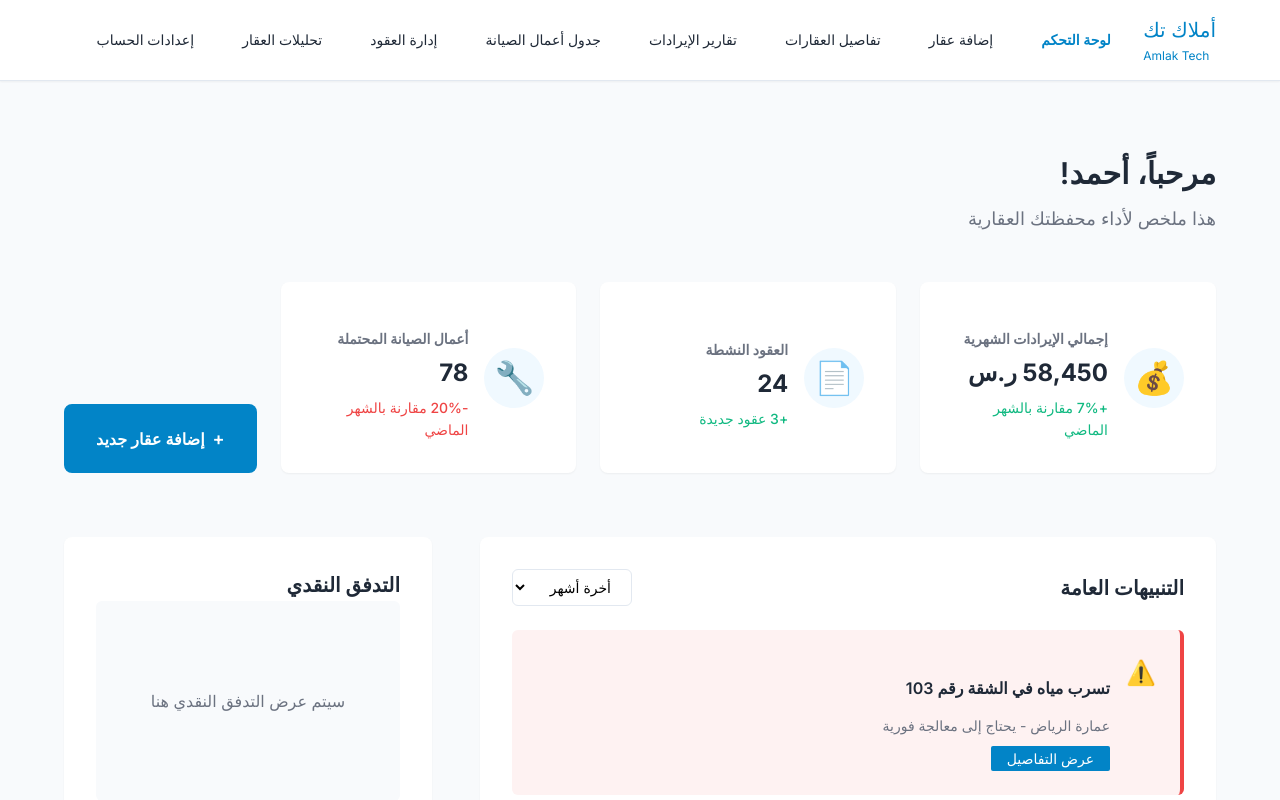
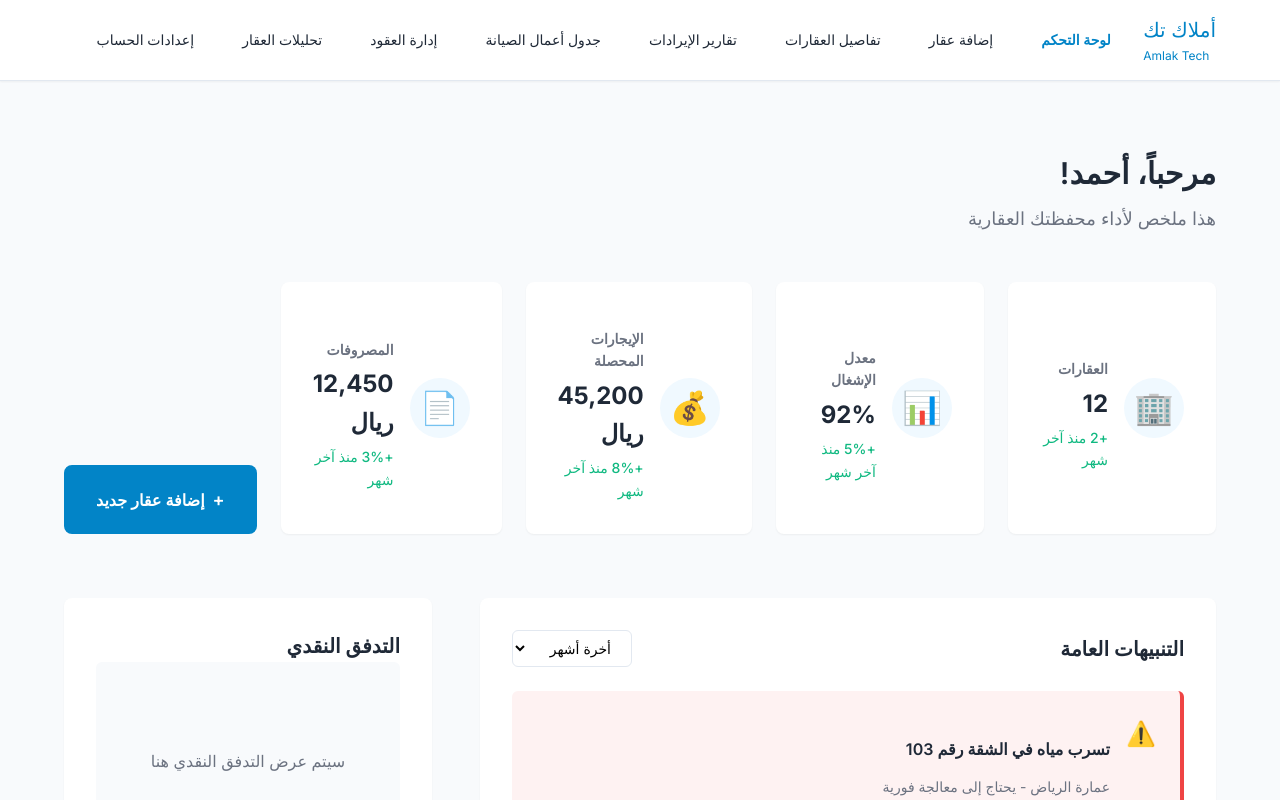
Before and after one commit to yaraabdullah/AmlakTech-Website, a Next.js app: page /owner/dashboard in a window 1280 px wide. Shown: the top 800 px of the page. Built offline with nearby package versions, Linux system fonts and the light colour scheme.

Commit message:
update the cards

```diff
--- a/components/OwnerDashboard.tsx
+++ b/components/OwnerDashboard.tsx
@@ -8,25 +8,36 @@ export default function OwnerDashboard() {
 
   const kpiData = [
     {
-      title: 'إجمالي الإيرادات الشهرية',
-      value: '58,450 ر.س',
-      change: '+7% مقارنة بالشهر الماضي',
+      title: 'العقارات',
+      value: '12',
+      change: '+2 منذ آخر شهر',
       trend: 'up',
-      icon: '💰'
+      icon: '🏢',
+      color: 'blue'
     },
     {
-      title: 'العقود النشطة',
-      value: '24',
-      change: '+3 عقود جديدة',
+      title: 'معدل الإشغال',
+      value: '92%',
+      change: '+5% منذ آخر شهر',
       trend: 'up',
-      icon: '📄'
+      icon: '📊',
+      color: 'green'
     },
     {
-      title: 'أعمال الصيانة المحتملة',
-      value: '78',
-      change: '-20% مقارنة بالشهر الماضي',
-      trend: 'down',
-      icon: '🔧'
+      title: 'الإيجارات المحصلة',
+      value: '45,200 ريال',
+      change: '+8% منذ آخر شهر',
+      trend: 'up',
+      icon: '💰',
+      color: 'blue'
+    },
+    {
+      title: 'المصروفات',
+      value: '12,450 ريال',
+      change: '+3% منذ آخر شهر',
+      trend: 'up',
+      icon: '📄',
+      color: 'red'
     }
   ]
 
--- a/styles/OwnerDashboard.module.css
+++ b/styles/OwnerDashboard.module.css
@@ -162,7 +162,7 @@
 
 .kpiGrid {
   display: grid;
-  grid-template-columns: repeat(3, 1fr);
+  grid-template-columns: repeat(4, 1fr);
   gap: var(--spacing-lg);
   flex: 1;
 }
@@ -669,6 +669,12 @@
 }
 
 /* Responsive Design */
+@media (max-width: 1200px) {
+  .kpiGrid {
+    grid-template-columns: repeat(2, 1fr);
+  }
+}
+
 @media (max-width: 1024px) {
   .dashboardGrid {
     grid-template-columns: 1fr;
@@ -680,7 +686,7 @@
   }
 
   .kpiGrid {
-    grid-template-columns: 1fr;
+    grid-template-columns: repeat(2, 1fr);
   }
 }
 
@@ -699,6 +705,10 @@
     flex-wrap: wrap;
   }
 
+  .kpiGrid {
+    grid-template-columns: 1fr;
+  }
+
   .tableHeader,
   .tableRow {
     grid-template-columns: 1fr;
```
